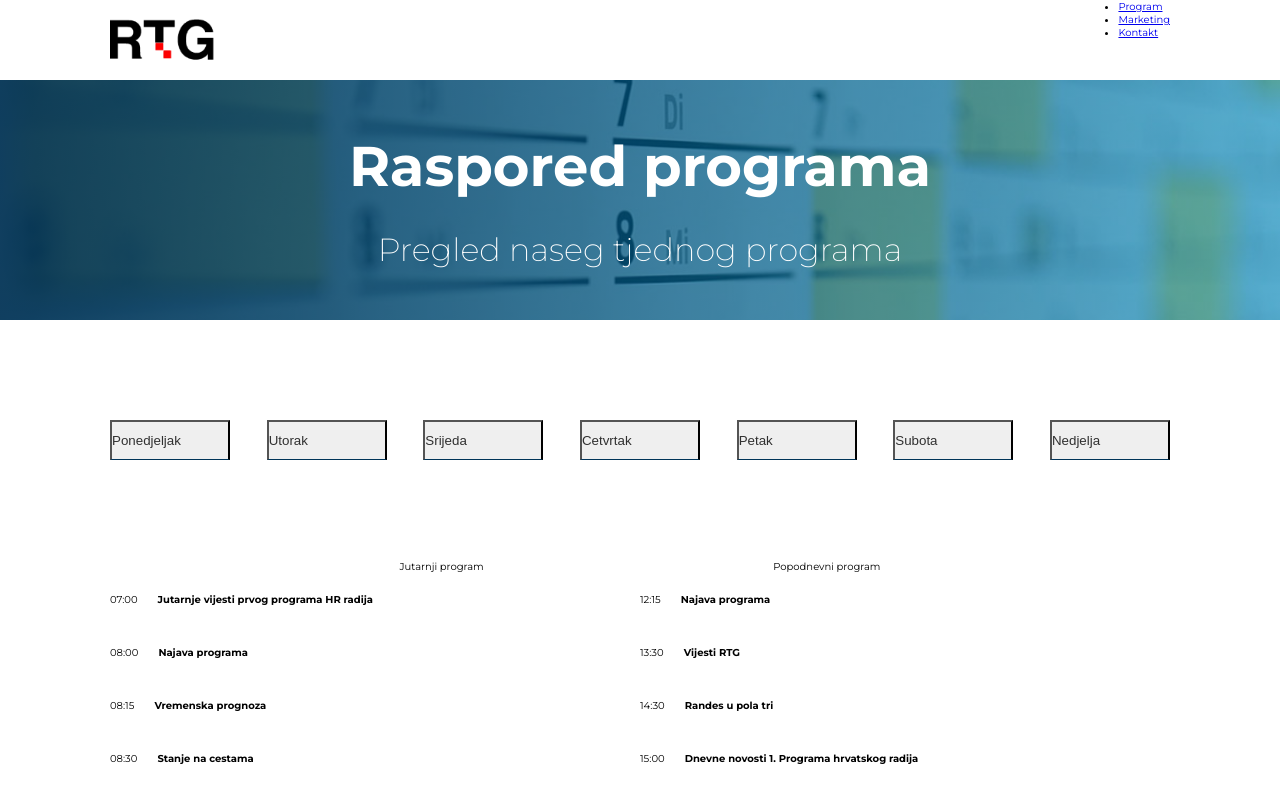
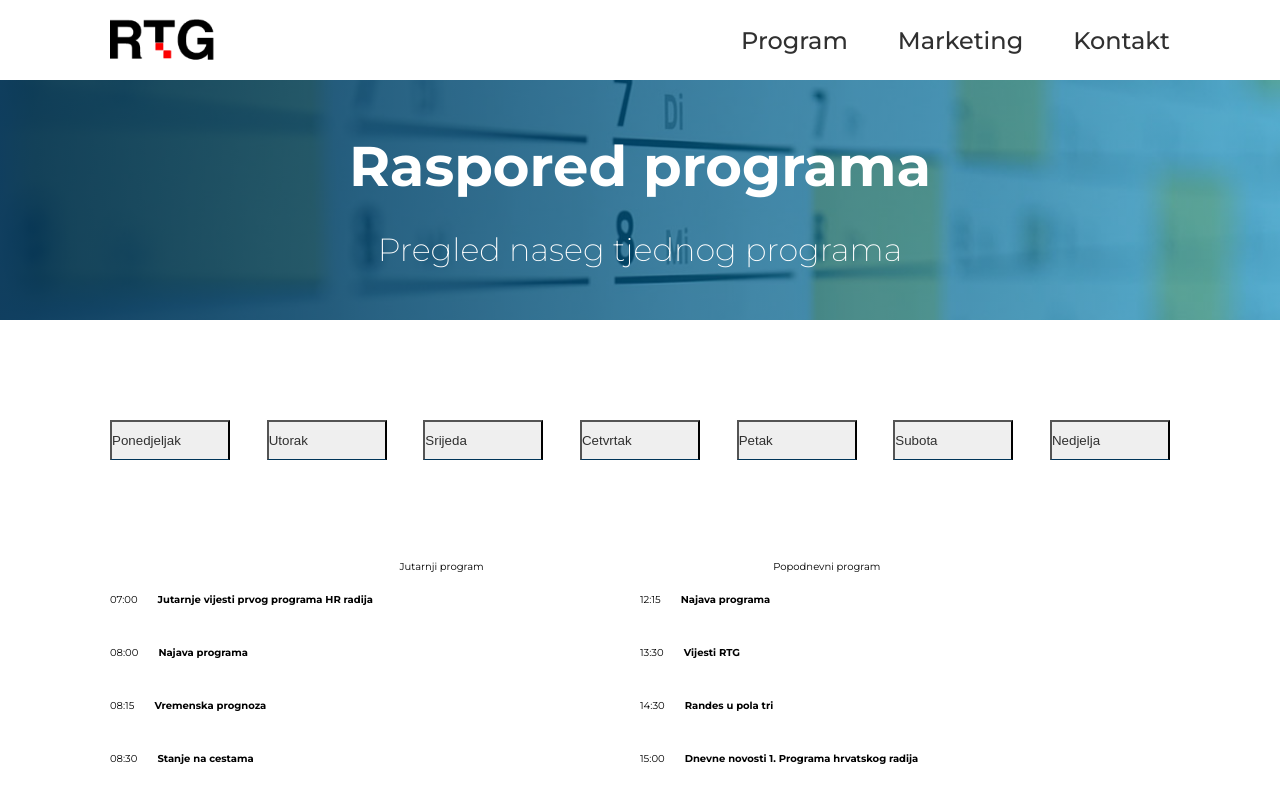
Before and after one commit to MilicTG/radio-tg, a React (Create React App) app: page /program in a window 1280 px wide. Shown: the top 800 px of the page. Built offline with nearby package versions, Linux system fonts and the light colour scheme.

Commit message:
Lazy lazy lazy

```diff
--- a/src/components/navbar/Navbar.js
+++ b/src/components/navbar/Navbar.js
@@ -53,6 +53,34 @@ const Spacer = styled.div`
    flex: 1;
 `;
 
-const NavigationItems = styled.div``;
+const NavigationItems = styled.div`
+   display: flex;
+   align-items: center;
+   @media (max-width: 768px) {
+      display: none;
+   }
+   ul {
+      list-style: none;
+      margin: 0;
+      padding: 0;
+      display: flex;
+      border-radius: 4px;
+      overflow: hidden;
+
+      li {
+         padding-left: 5rem;
+      }
+      a {
+         text-decoration: none;
+         color: ${theme.colorFont};
+         font-size: ${theme.fontSizeS};
+         font-weight: 500;
+         transition: all 0.3s ease;
+         :hover {
+            color: ${theme.colorQuartile};
+         }
+      }
+   }
+`;
 
 export default Navbar;
```
Also changed, not shown: src/components/navbar/SideDrawer.js (added, +65 -0 lines).
